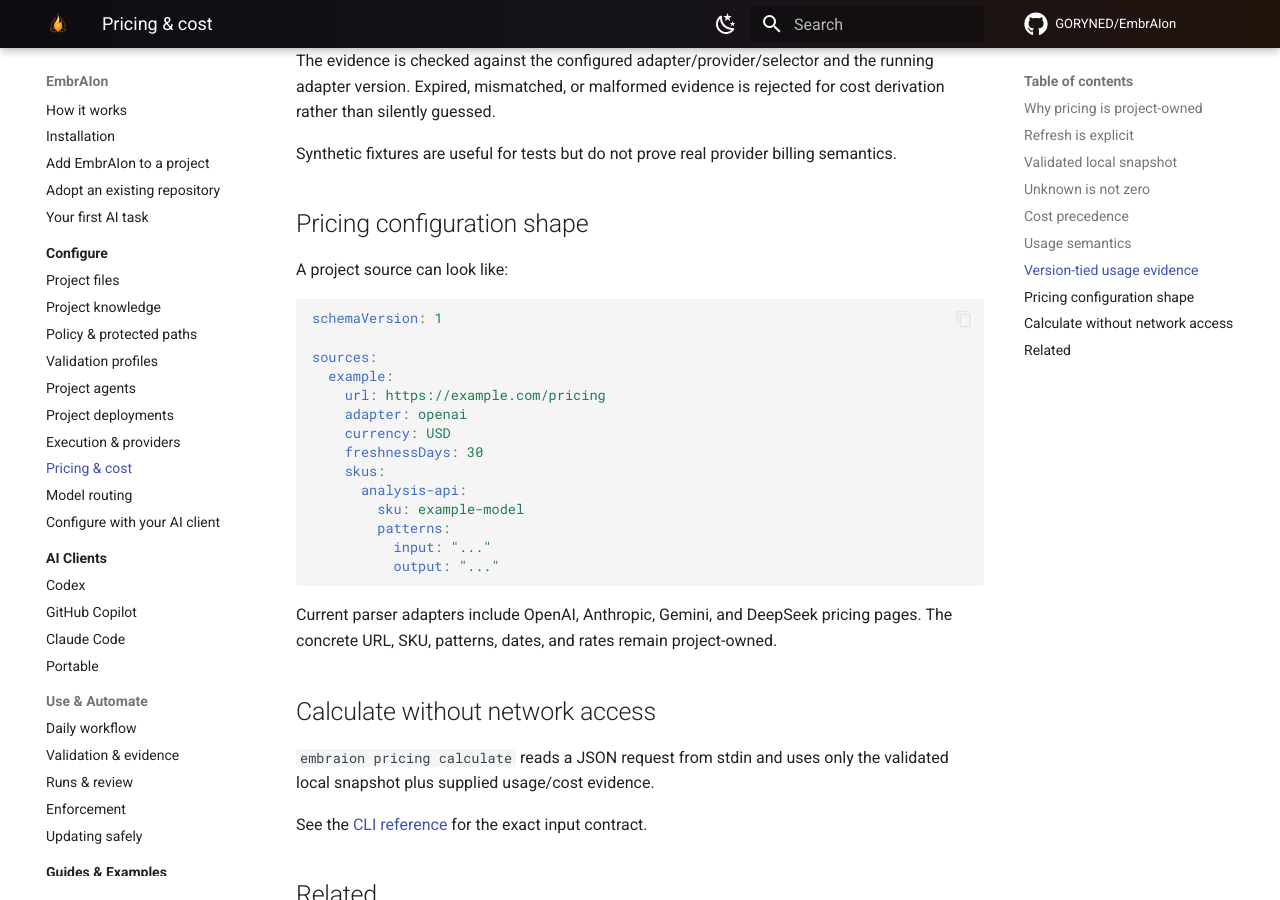
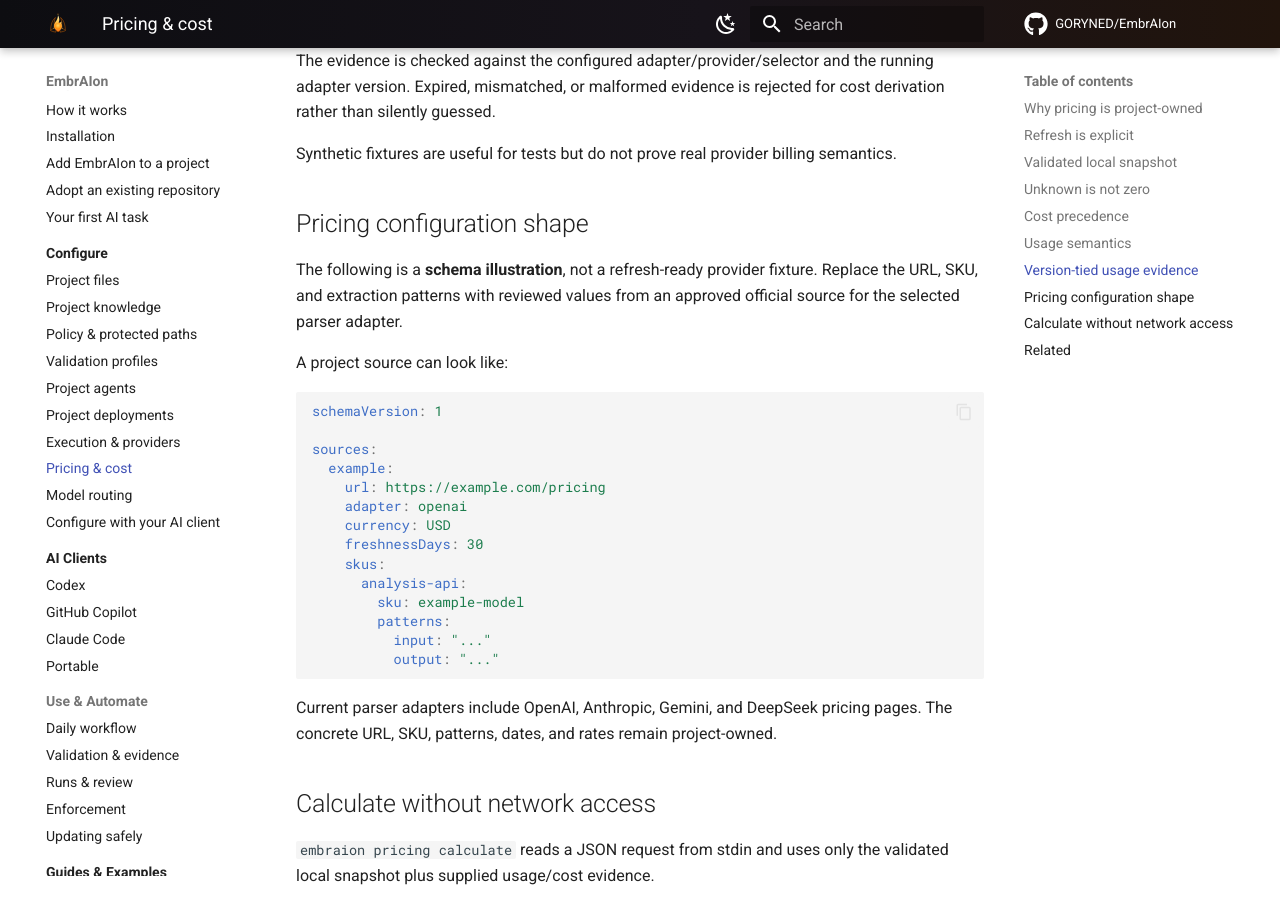
Before and after one commit to GORYNED/EmbrAIon, an MkDocs documentation site: the page built from docs/configuration/pricing.md, in a window 1280 px wide and 900 px high, scrolled down 3045 px. Built offline with MkDocs 1.6.1 and Material for MkDocs 9.7.7, drawn with Linux system fonts in a browser that asks for light colours; comment, search, counter and statistics services are not loaded.

Commit message:
Clarify pricing configuration example

````diff
--- a/docs/configuration/pricing.md
+++ b/docs/configuration/pricing.md
@@ -131,6 +131,8 @@ Synthetic fixtures are useful for tests but do not prove real provider billing s
 
 ## Pricing configuration shape
 
+The following is a **schema illustration**, not a refresh-ready provider fixture. Replace the URL, SKU, and extraction patterns with reviewed values from an approved official source for the selected parser adapter.
+
 A project source can look like:
 
 ```yaml
````
